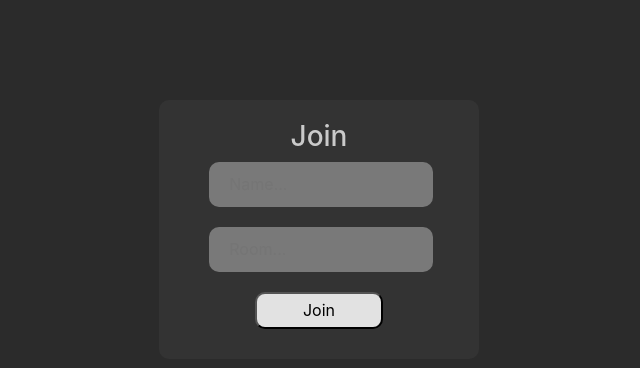
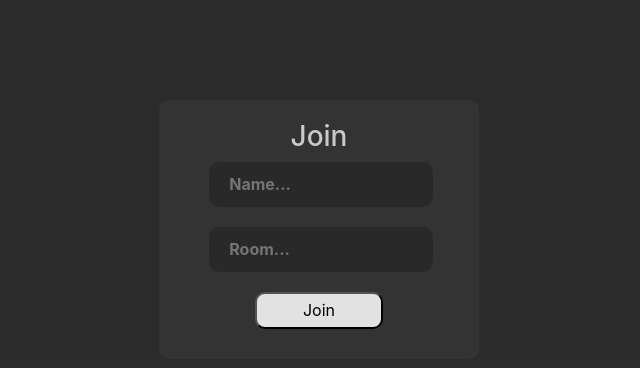
Before and after one commit to Dev-Bilaspure/Doc-Sharing, a website: page public/index.html in a window 1280 px wide. Shown: the whole page, without its empty margins (321-961 px from the left). Drawn offline with nearby package versions, Linux system fonts and the light colour scheme.

Commit message:
Some-styles-changed

```diff
--- a/public/js/main.js
+++ b/public/js/main.js
@@ -6,7 +6,6 @@ const { username, room } = Qs.parse(location.search, {
     ignoreQueryPrefix: true
 });
 
-console.log(username, room);
 
 
 const socket = io();
@@ -16,7 +15,6 @@ socket.emit('joinRoom', { username, room });
 
 socket.on('roomUsers', ({room, users}) => {
     //DOM related methods
-    console.log("Mai yahan tu kahan");
     outputRoomName(room);
     outputRoomUsers(users);
 })
@@ -41,7 +39,6 @@ function outputRoomName(room) {
 }
 
 function outputRoomUsers(users) {
-    console.log("DDDDDDDD: " + users.username);
     userList.innerHTML = `${users.map(user => `<li>> ${user.username}</li>`).join('')}`
 }
 
@@ -50,7 +47,6 @@ textArea.addEventListener('input', (e) => {
 })
 
 socket.on('message', (obj) => {
-    console.log(obj.userKaNaam  + " is typing");
     document.getElementById('person-name').innerText = obj.userKaNaam;
     textArea.value=obj.msg;
 
--- a/public/styles.css
+++ b/public/styles.css
@@ -19,16 +19,18 @@ body {
   height: 45px;
   margin-bottom: 20px;
   border: none;
-  background: rgb(121, 121, 121);
-  color: rgb(255, 255, 255);
+  background: rgb(41, 41, 41);
+  color: white;
   padding-left: 20px;
   border-radius: 10px;
+  font-weight: 700;
 }
 #room {
   width: 70%;
   height: 45px;
   color: rgb(255, 255, 255);
-  background: rgb(121, 121, 121);
+  font-weight: 700;
+  background: rgb(41, 41, 41);
   margin-bottom: 20px;
   border: none;
   padding-left: 20px;
--- a/server.js
+++ b/server.js
@@ -14,9 +14,7 @@ app.use(express.static(path.join(__dirname, 'public')));
 io.on('connection', socket => {
 
     socket.on('joinRoom', ({ username, room }) => {
-        console.log(socket.id + 'dddd');
         const user = userJoin(socket.id, username, room);
-        console.log(user);
         socket.join(user.room);
         socket.emit('alertUser', 'Welcome to FakeGoogleDoc');
 
@@ -25,7 +23,6 @@ io.on('connection', socket => {
         socket.broadcast.to(user.room).emit('alertUser', `${username} has joined the chat`);
 
         //Send users and room info to update the current users list
-        console.log("userRoom hai: " + user.room);
 
         io.to(user.room).emit('roomUsers', {
           room: user.room,
@@ -47,7 +44,6 @@ io.on('connection', socket => {
         const user = userLeave(socket.id);
 
         if(user) {
-          console.log("hojahojaohiija");
           // io.to(user.room).emit('alterUser', `${user.username} has left the chat`);
           socket.broadcast.to(user.room).emit('alertUser', `${user.username} has left the chat`);
 
--- a/utils/users.js
+++ b/utils/users.js
@@ -2,9 +2,7 @@ let users = [];
 
 function userJoin(id, username, room) {
     const newuser = {id, username, room};
-    console.log(newuser);
     users.push(newuser);
-    console.log(users);
     return(newuser);
 }
 
```
